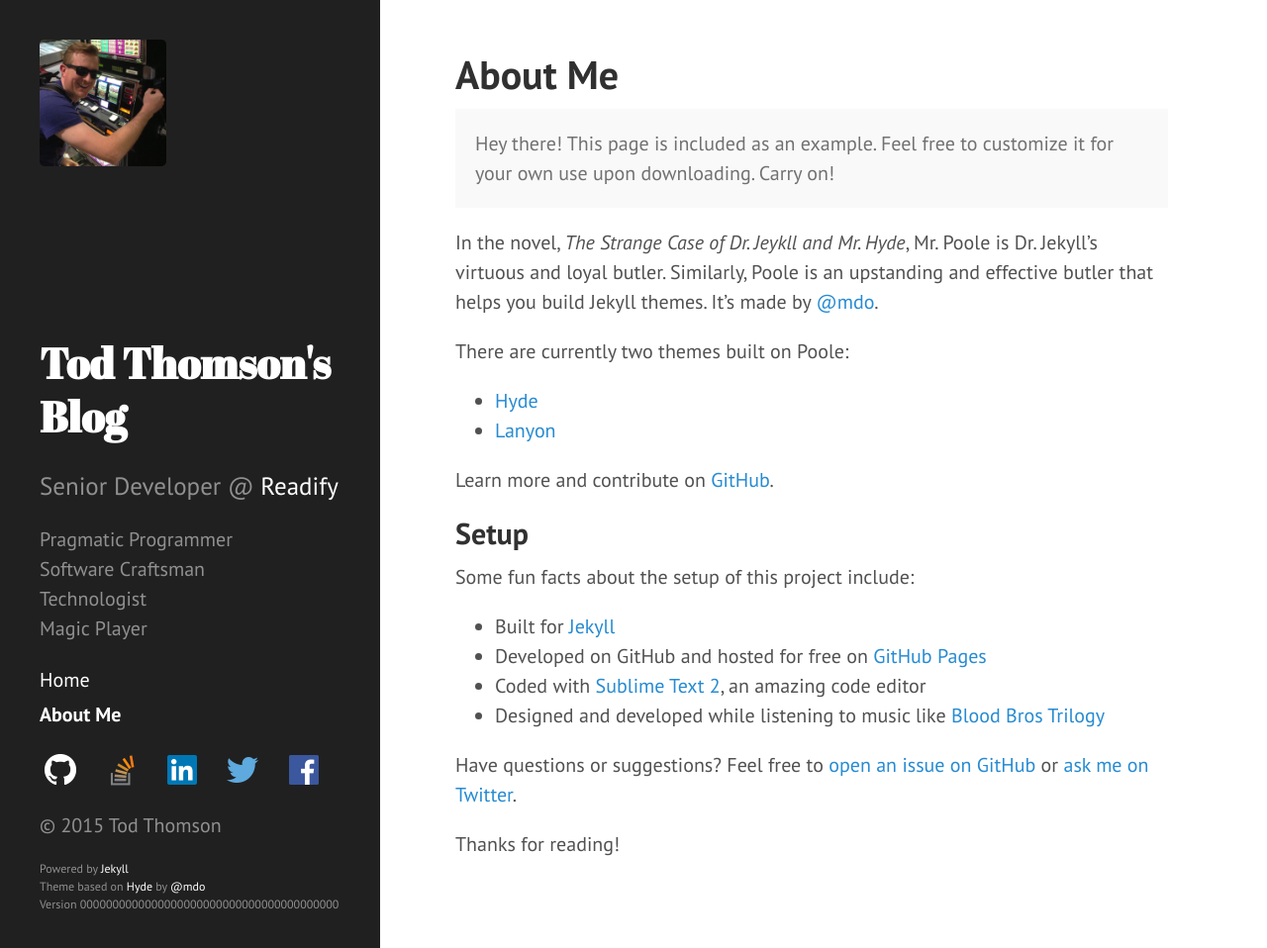
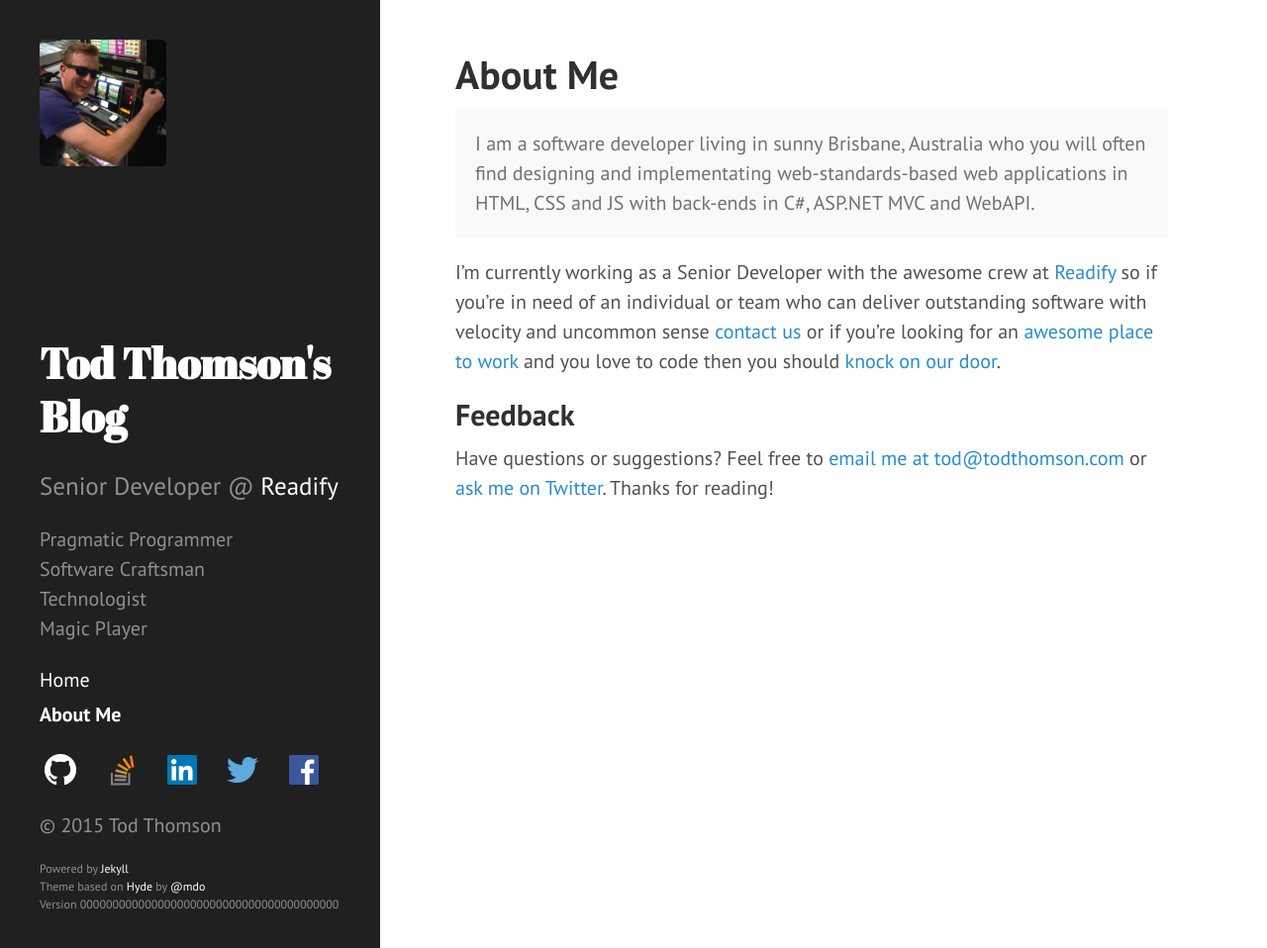
Before and after one commit to todthomson/todthomson.github.io, a Jekyll site: the page built from about.md, in a window 1280 px wide and 958 px high. Shown: the whole window at 99% size. Built offline with Jekyll 4.4.1, drawn with Linux system fonts in a browser that asks for light colours.

Commit message:
adds a basic "about me" page

```diff
--- a/about.md
+++ b/about.md
@@ -4,27 +4,22 @@ title: About Me
 ---
 
 <p class="message">
-  Hey there! This page is included as an example. Feel free to customize it for your own use upon downloading. Carry on!
+    I am a software developer living in sunny Brisbane, Australia who you will often find designing and implementating web-standards-based web applications in HTML, CSS and JS with back-ends in C#, ASP.NET MVC and WebAPI.
 </p>
 
-In the novel, *The Strange Case of Dr. Jeykll and Mr. Hyde*, Mr. Poole is Dr. Jekyll's virtuous and loyal butler. Similarly, Poole is an upstanding and effective butler that helps you build Jekyll themes. It's made by [@mdo](https://twitter.com/mdo).
+I'm currently working as a Senior Developer with the awesome crew at
+[Readify](http://readify.net)
+so if you're in need of an individual or team who can deliver outstanding software with velocity and uncommon sense
+[contact us](http://readify.net/contact-us/)
+or if you're looking for an
+[awesome place to work](http://readify.net/careers/life-at-readify/)
+and you love to code then you should
+[knock on our door](https://knockknock.readify.net/).
 
-There are currently two themes built on Poole:
+## Feedback
 
-* [Hyde](http://hyde.getpoole.com)
-* [Lanyon](http://lanyon.getpoole.com)
-
-Learn more and contribute on [GitHub](https://github.com/poole).
-
-## Setup
-
-Some fun facts about the setup of this project include:
-
-* Built for [Jekyll](http://jekyllrb.com)
-* Developed on GitHub and hosted for free on [GitHub Pages](https://pages.github.com)
-* Coded with [Sublime Text 2](http://sublimetext.com), an amazing code editor
-* Designed and developed while listening to music like [Blood Bros Trilogy](https://soundcloud.com/maddecent/sets/blood-bros-series)
-
-Have questions or suggestions? Feel free to [open an issue on GitHub](https://github.com/poole/issues/new) or [ask me on Twitter](https://twitter.com/mdo).
-
+Have questions or suggestions? Feel free to
+[email me at tod@todthomson.com](mailto:tod@todthomson.com)
+or
+[ask me on Twitter](https://twitter.com/mdo).
 Thanks for reading!
```
